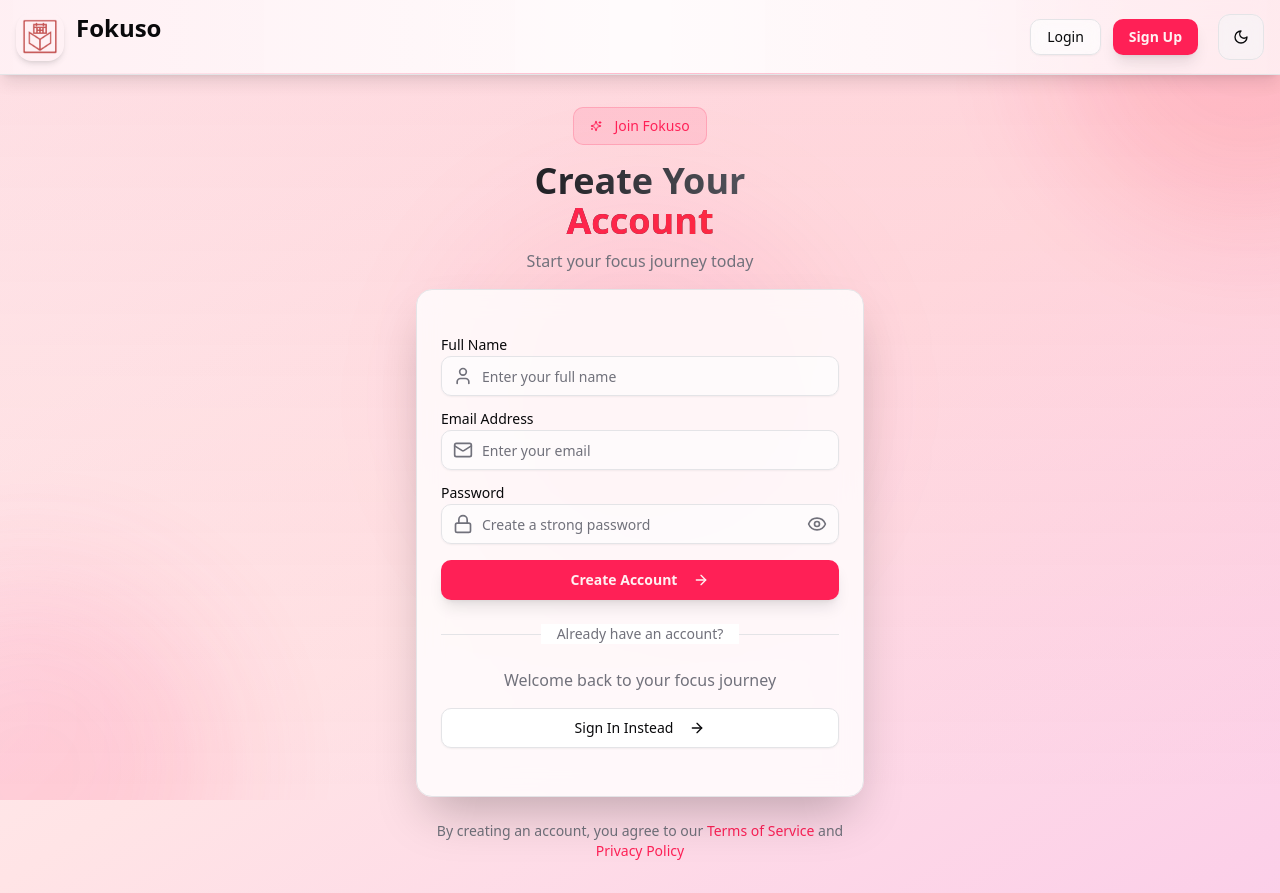
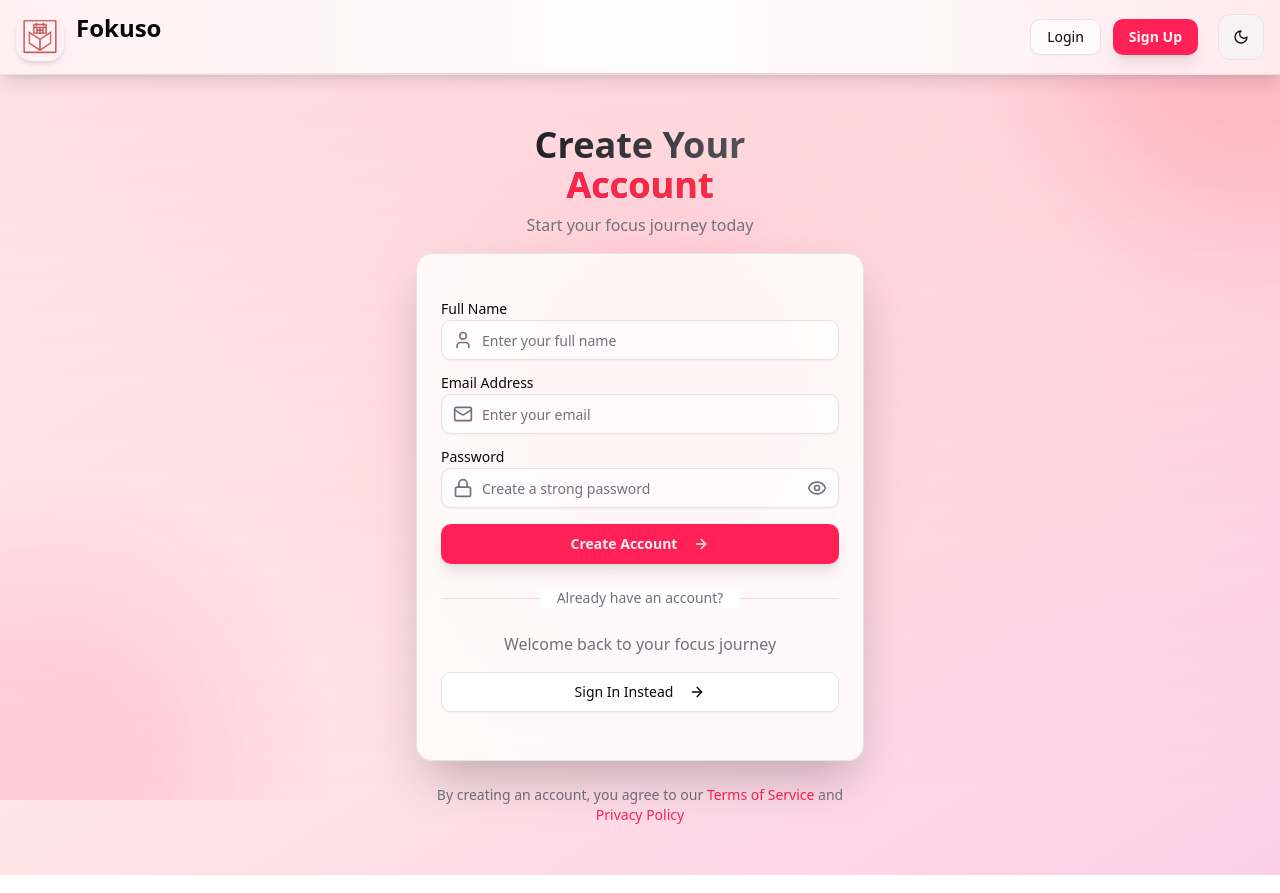
Before and after one commit to lowskydev/Fokuso, a React (Vite) app: page /register in a window 1280 px wide. Built offline with nearby package versions, Linux system fonts and the light colour scheme.

Commit message:
remove elements to make login and register fit

```diff
--- a/src/components/pages/LoginPage.jsx
+++ b/src/components/pages/LoginPage.jsx
@@ -4,9 +4,8 @@ import { Label } from "@/components/ui/label"
 import { Card, CardContent } from "@/components/ui/card"
 import { Input } from "@/components/ui/input"
 import { Button } from "@/components/ui/button"
-import { Badge } from "@/components/ui/badge"
 import { Link } from "react-router-dom"
-import { Eye, EyeOff, Mail, Lock, ArrowRight, Sparkles } from "lucide-react"
+import { Eye, EyeOff, Mail, Lock, ArrowRight } from "lucide-react"
 
 import { useState } from "react"
 import { useNavigate } from "react-router-dom"
@@ -103,13 +102,6 @@ function LoginPage() {
         <div className="w-full max-w-md">
           {/* Header */}
           <div className="text-center mb-4">
-            <Badge
-              variant="secondary"
-              className="mb-4 px-4 py-2 text-sm font-medium bg-primary/10 text-primary border-primary/20"
-            >
-              <Sparkles className="w-4 h-4 mr-2" />
-              Welcome Back
-            </Badge>
             <h1 className="text-3xl md:text-4xl font-bold mb-2 bg-gradient-to-r from-foreground to-muted-foreground bg-clip-text text-transparent">
               Sign In to
               <span className="block bg-gradient-to-r from-primary to-red-500 bg-clip-text text-transparent">
--- a/src/components/pages/RegisterPage.jsx
+++ b/src/components/pages/RegisterPage.jsx
@@ -4,9 +4,8 @@ import { Label } from "@/components/ui/label"
 import { Card, CardContent } from "@/components/ui/card"
 import { Input } from "@/components/ui/input"
 import { Button } from "@/components/ui/button"
-import { Badge } from "@/components/ui/badge"
 import { Link } from "react-router-dom"
-import { Eye, EyeOff, Mail, Lock, User, ArrowRight, Sparkles } from "lucide-react"
+import { Eye, EyeOff, Mail, Lock, User, ArrowRight } from "lucide-react"
 
 import { useState } from "react"
 import { useNavigate } from "react-router-dom"
@@ -87,13 +86,6 @@ function RegisterPage() {
         <div className="w-full max-w-md">
           {/* Header */}
           <div className="text-center mb-4">
-            <Badge
-              variant="secondary"
-              className="mb-4 px-4 py-2 text-sm font-medium bg-primary/10 text-primary border-primary/20"
-            >
-              <Sparkles className="w-4 h-4 mr-2" />
-              Join Fokuso
-            </Badge>
             <h1 className="text-3xl md:text-4xl font-bold mb-2 bg-gradient-to-r from-foreground to-muted-foreground bg-clip-text text-transparent">
               Create Your
               <span className="block bg-gradient-to-r from-primary to-red-500 bg-clip-text text-transparent">
```
